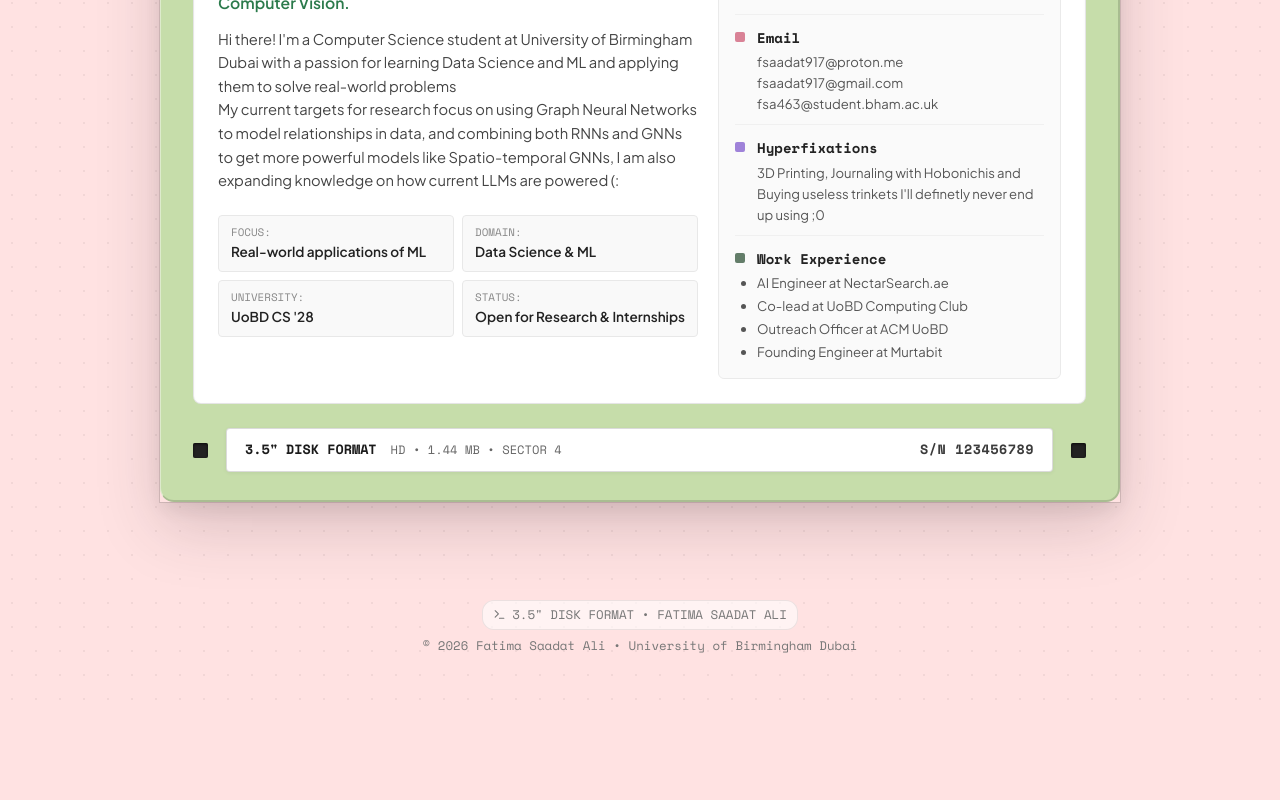
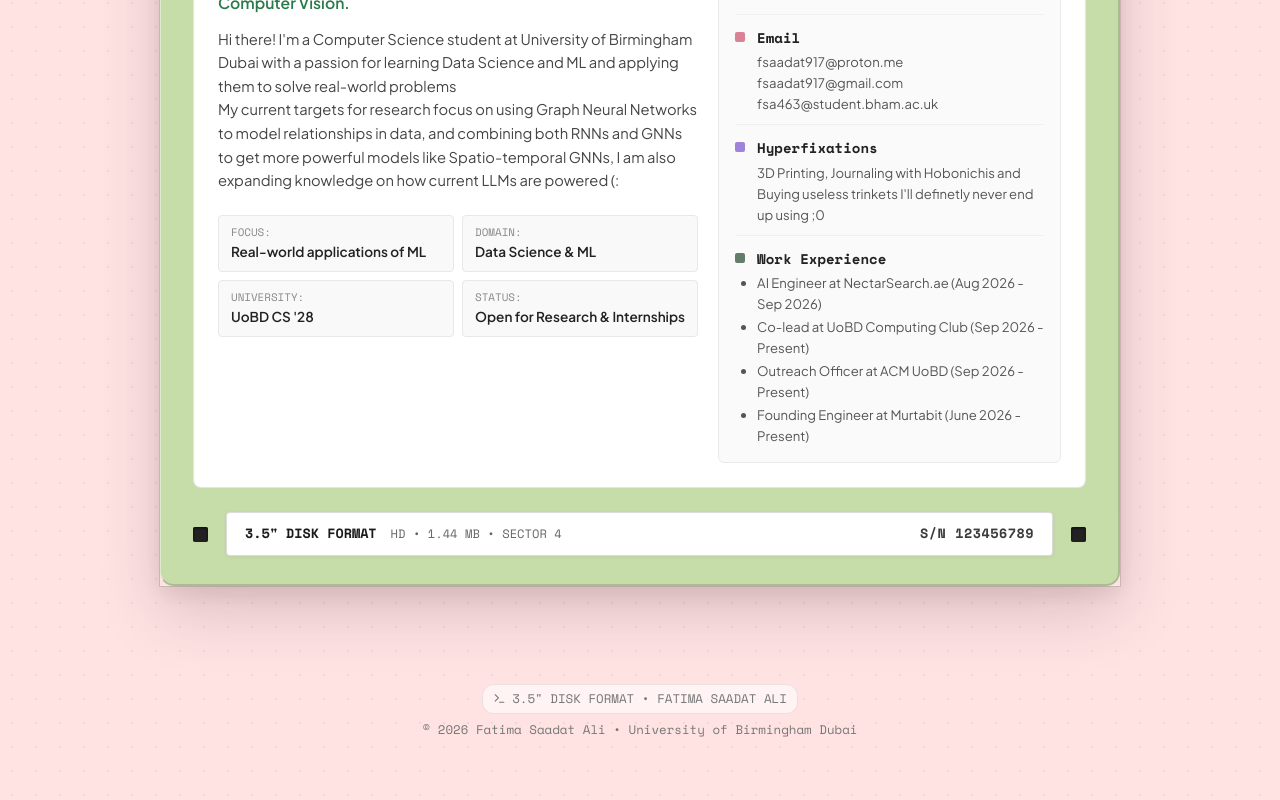
Before and after one commit to FatimaSaadat17/Personal-Website-Fatima-Ali, a React (Vite) app: page / in a window 1280 px wide. Shown: the part 1521-2321 px from the top of the page. Before the commit the page ends 2237 px from the top, so only its background shows below. Built offline with nearby package versions, Linux system fonts and the light colour scheme; no server answers; the HTML template or start-up script is replaced by a standard one; a web font is replaced by a local one.

Commit message:
Update AboutSection.jsx

```diff
--- a/src/components/Sections/AboutSection.jsx
+++ b/src/components/Sections/AboutSection.jsx
@@ -95,10 +95,10 @@ export default function AboutSection() {
             <div>
               <strong>Work Experience</strong>
               <ul>
-                  <li>AI Engineer at NectarSearch.ae</li>
-                  <li>Co-lead at UoBD Computing Club</li>
-                  <li>Outreach Officer at ACM UoBD</li>
-                  <li>Founding Engineer at Murtabit</li>
+                  <li>AI Engineer at NectarSearch.ae (Aug 2026 - Sep 2026)</li>
+                  <li>Co-lead at UoBD Computing Club (Sep 2026 - Present)</li>
+                  <li>Outreach Officer at ACM UoBD (Sep 2026 - Present)</li>
+                  <li>Founding Engineer at Murtabit (June 2026 - Present)</li>
               </ul>
             </div>
           </div>
```
